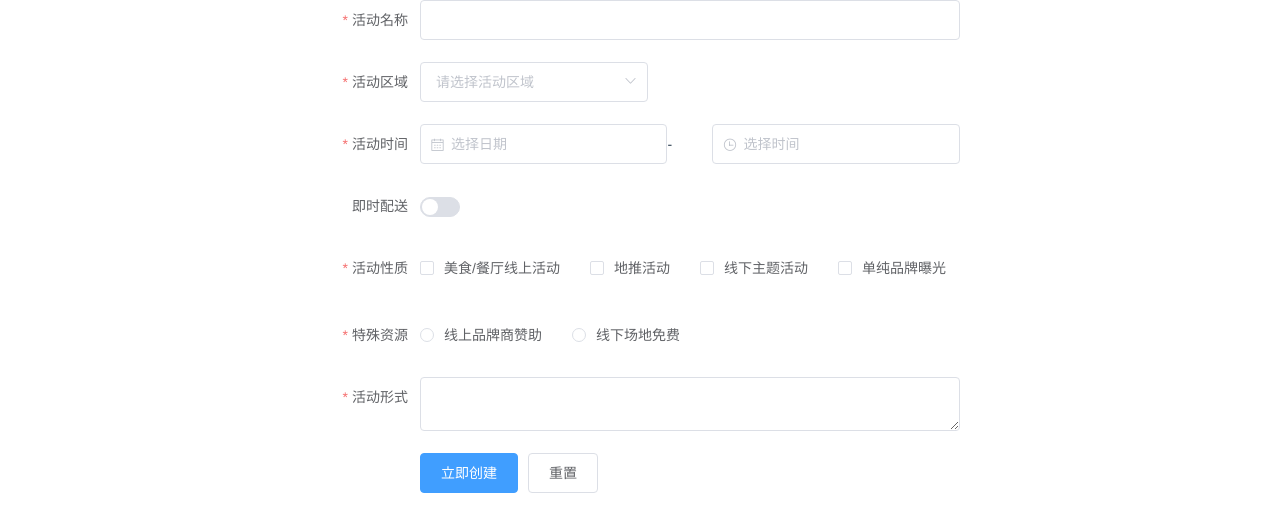
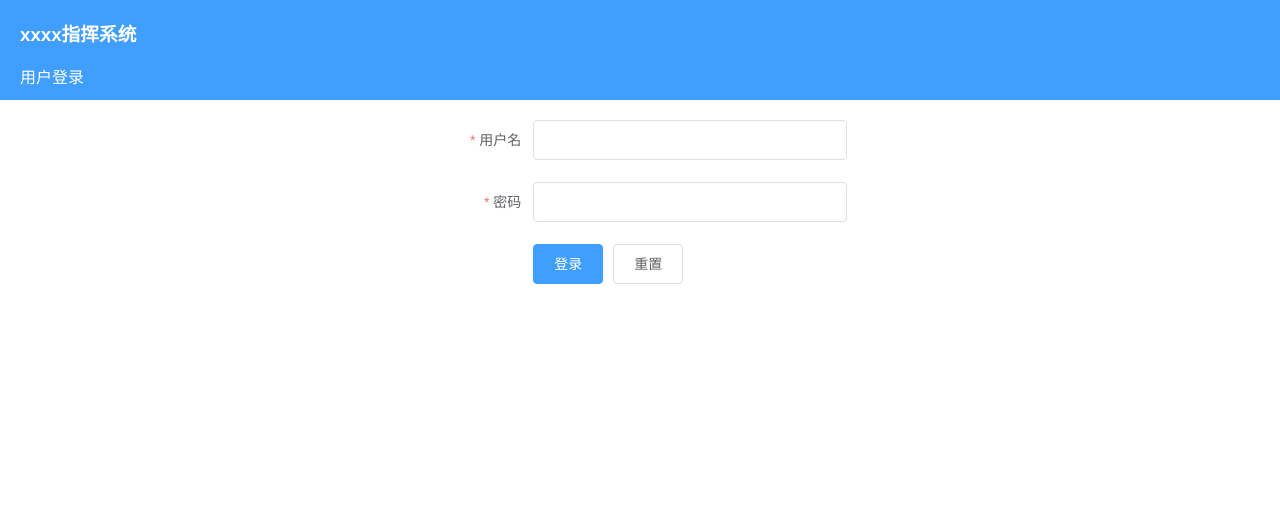
Before and after one commit to samveduan/vue-project-b, a Vue app: page /#/login in a window 1280 px wide. Shown: the top 532 px of the page. Built offline with nearby package versions, Linux system fonts and the light colour scheme.

Commit message:
登录修改

```diff
--- a/package.json
+++ b/package.json
@@ -34,6 +34,7 @@
     "friendly-errors-webpack-plugin": "^1.6.1",
     "html-webpack-plugin": "^2.30.1",
     "node-notifier": "^5.1.2",
+    "node-sass": "^4.11.0",
     "optimize-css-assets-webpack-plugin": "^3.2.0",
     "ora": "^1.2.0",
     "portfinder": "^1.0.13",
@@ -41,6 +42,7 @@
     "postcss-loader": "^2.0.8",
     "postcss-url": "^7.2.1",
     "rimraf": "^2.6.0",
+    "sass-loader": "^7.1.0",
     "semver": "^5.3.0",
     "shelljs": "^0.7.6",
     "uglifyjs-webpack-plugin": "^1.1.1",
--- a/src/components/ComplexForm.vue
+++ b/src/components/ComplexForm.vue
@@ -1,56 +1,29 @@
 <template>
+  <el-container>
+    <el-header class="header" height="100px">
+      <h3>xxxx指挥系统</h3>
+      <p>用户登录</p>
+    </el-header>
+    <el-main>
       <el-row>
-    <el-col :span="12" :offset="6">
+        <el-col :span="8" :offset="8">
           <el-form :model="ruleForm" :rules="rules" ref="ruleForm" label-width="100px" class="demo-ruleForm">
-        <el-form-item label="活动名称" prop="name">
+            <el-form-item label="用户名" prop="name">
               <el-input v-model="ruleForm.name"></el-input>
             </el-form-item>
-        <el-form-item label="活动区域" prop="region">
-          <el-select v-model="ruleForm.region" placeholder="请选择活动区域">
-            <el-option label="区域一" value="shanghai"></el-option>
-            <el-option label="区域二" value="beijing"></el-option>
-          </el-select>
-        </el-form-item>
-        <el-form-item label="活动时间" required>
-          <el-col :span="11">
-            <el-form-item prop="date1">
-              <el-date-picker type="date" placeholder="选择日期" v-model="ruleForm.date1" style="width: 100%;"></el-date-picker>
-            </el-form-item>
-          </el-col>
-          <el-col class="line" :span="2">-</el-col>
-          <el-col :span="11">
-            <el-form-item prop="date2">
-              <el-time-picker type="fixed-time" placeholder="选择时间" v-model="ruleForm.date2" style="width: 100%;"></el-time-picker>
-            </el-form-item>
-          </el-col>
-        </el-form-item>
-        <el-form-item label="即时配送" prop="delivery">
-          <el-switch v-model="ruleForm.delivery"></el-switch>
-        </el-form-item>
-        <el-form-item label="活动性质" prop="type">
-          <el-checkbox-group v-model="ruleForm.type">
-            <el-checkbox label="美食/餐厅线上活动" name="type"></el-checkbox>
-            <el-checkbox label="地推活动" name="type"></el-checkbox>
-            <el-checkbox label="线下主题活动" name="type"></el-checkbox>
-            <el-checkbox label="单纯品牌曝光" name="type"></el-checkbox>
-          </el-checkbox-group>
-        </el-form-item>
-        <el-form-item label="特殊资源" prop="resource">
-          <el-radio-group v-model="ruleForm.resource">
-            <el-radio label="线上品牌商赞助"></el-radio>
-            <el-radio label="线下场地免费"></el-radio>
-          </el-radio-group>
-        </el-form-item>
-        <el-form-item label="活动形式" prop="desc">
-          <el-input type="textarea" v-model="ruleForm.desc"></el-input>
+
+            <el-form-item label="密码" prop="password">
+              <el-input type="password" v-model="ruleForm.password"></el-input>
             </el-form-item>
             <el-form-item>
-          <el-button type="primary" @click="submitForm('ruleForm')">立即创建</el-button>
+              <el-button type="primary" @click="submitForm('ruleForm')">登录</el-button>
               <el-button @click="resetForm('ruleForm')">重置</el-button>
             </el-form-item>
           </el-form>
         </el-col>
       </el-row>
+    </el-main>
+  </el-container>
 </template>
 
 <script>
@@ -59,36 +32,15 @@
       return {
         ruleForm: {
           name: '',
-          region: '',
-          date1: '',
-          date2: '',
-          delivery: false,
-          type: [],
-          resource: '',
-          desc: ''
+          password: ''
         },
         rules: {
           name: [
-            { required: true, message: '请输入活动名称', trigger: 'blur' },
+            { required: true, message: '请输入用户名', trigger: 'blur' },
             { min: 3, max: 5, message: '长度在 3 到 5 个字符', trigger: 'blur' }
           ],
-          region: [
-            { required: true, message: '请选择活动区域', trigger: 'change' }
-          ],
-          date1: [
-            { type: 'date', required: true, message: '请选择日期', trigger: 'change' }
-          ],
-          date2: [
-            { type: 'date', required: true, message: '请选择时间', trigger: 'change' }
-          ],
-          type: [
-            { type: 'array', required: true, message: '请至少选择一个活动性质', trigger: 'change' }
-          ],
-          resource: [
-            { required: true, message: '请选择活动资源', trigger: 'change' }
-          ],
-          desc: [
-            { required: true, message: '请填写活动形式', trigger: 'blur' }
+          password: [
+            { required: true, message: '请填写密码', trigger: 'blur' }
           ]
         }
       };
@@ -111,3 +63,10 @@
     }
   }
 </script>
+
+<style lang="scss" scoped>
+  .header{
+    background-color: #409EFF;
+    color: white;
+  }
+</style>
--- a/src/components/Vuex.vue
+++ b/src/components/Vuex.vue
@@ -1,5 +1,5 @@
 <template>
-  <div>
+  <div class="box">
     <p>name: {{name}}</p>
     <p>school: {{school}}</p>
     <p>address: {{address}}</p>
@@ -43,6 +43,12 @@
   }
 </script>
 
-<style scoped>
-
+<style lang="scss" scoped>
+.demo{
+  font: {
+    family: fantasy;
+    size: 30px;
+    weight: bold;
+  }
+}
 </style>
--- a/src/components/index.vue
+++ b/src/components/index.vue
@@ -16,10 +16,6 @@
             background-color="#545c64"
             text-color="#fff"
             active-text-color="#ffd04b">
-            <el-menu-item index="1">
-              <i class="el-icon-menu"></i>
-              <span slot="title"><router-link to="/">登录</router-link></span>
-            </el-menu-item>
             <el-menu-item index="2">
               <i class="el-icon-tickets"></i>
               <span slot="title"><router-link to="/index/user">用户</router-link></span>
@@ -32,29 +28,13 @@
               <i class="el-icon-setting"></i>
               <span slot="title"><router-link to="/index/table">Table 表格</router-link></span>
             </el-menu-item>
-            <el-menu-item index="5">
-              <i class="el-icon-loading"></i>
-              <span slot="title"><router-link to="/index/progress">Progress 进度条</router-link></span>
-            </el-menu-item>
-            <el-menu-item index="6">
-              <i class="el-icon-tickets"></i>
-              <span slot="title"><router-link to="/index/form">表单</router-link></span>
-            </el-menu-item>
             <el-menu-item index="7">
               <i class="el-icon-sort"></i>
               <span slot="title"><router-link to="/index/transfer">Transfer</router-link></span>
             </el-menu-item>
-            <el-menu-item index="8">
-              <i class="el-icon-d-caret"></i>
-              <span slot="title"><router-link to="/index/button">Button</router-link></span>
-            </el-menu-item>
             <el-menu-item index="9">
               <i class="el-icon-star-off"></i>
               <span slot="title"><router-link to="/index/tabs">Tabs</router-link></span>
-            </el-menu-item>
-            <el-menu-item index="10">
-              <i class="el-icon-star-off"></i>
-              <span slot="title"><router-link to="/index/carousel">Carousel</router-link></span>
             </el-menu-item>
             <el-menu-item index="11">
               <i class="el-icon-star-off"></i>
@@ -62,7 +42,7 @@
             </el-menu-item>
             <el-menu-item index="12">
               <i class="el-icon-star-off"></i>
-              <span slot="title"><router-link to="/index/product">Product</router-link></span>
+              <span slot="title"><router-link to="/index/pagination">Pagination</router-link></span>
             </el-menu-item>
             <el-menu-item index="13">
               <i class="el-icon-star-off"></i>
--- a/src/main.js
+++ b/src/main.js
@@ -6,12 +6,12 @@ import 'element-ui/lib/theme-chalk/index.css'
 import App from './App'
 import router from './router/router.js'
 import store from './store'
-import echarts from 'echarts'
+import charts from 'echarts'
 
 Vue.config.productionTip = false
 Vue.use(ElementUI)
-Vue.use(echarts)
-Vue.prototype.$echarts = echarts
+Vue.use(charts)
+Vue.prototype.$echarts = charts
 
 /* eslint-disable no-new */
 new Vue({
--- a/src/router/router.js
+++ b/src/router/router.js
@@ -18,7 +18,6 @@ import Vuex from '@/components/Vuex'
 import Plain from '@/components/plain'
 import Round from '@/components/round'
 import Error from '@/components/error'
-import Product from '@/components/product'
 
 Vue.use(Router)
 
@@ -105,9 +104,9 @@ const routes = new Router({
           name: 'charts'
         },
         {
-          path: 'product',
-          component: Product,
-          name: 'product'
+          path: 'pagination',
+          component: Pagination,
+          name: 'pagination'
         },
         {
           path: 'vuex',
@@ -124,12 +123,5 @@ const routes = new Router({
   ]
 })
 
-/*routes.beforeEach((to, from, next) => {
-  if(localStorage.getItem('username') === null && to.path != '/login'){
-    next('/login');
-  }else{
-    next();
-  }
-})*/
 
 export default routes
--- a/src/store/modules/footerStatus.js
+++ b/src/store/modules/footerStatus.js
@@ -2,7 +2,6 @@
 
 const state={   //要设置的全局访问的state对象
   name: 'beautiful',
-  company: '微软',
   address: 'Hunan Changsha',
   school: '国防科大',
   showFooter: true,
```
Lines whose indentation alone changed are shown as unchanged.
